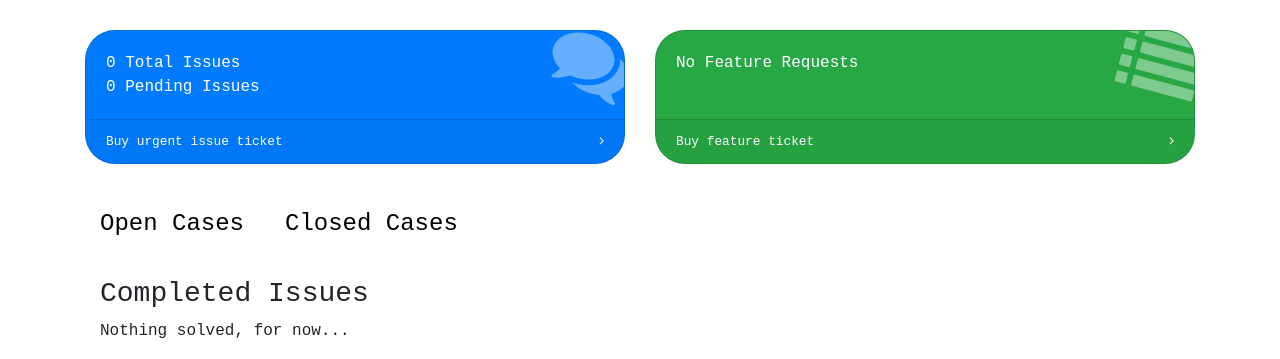
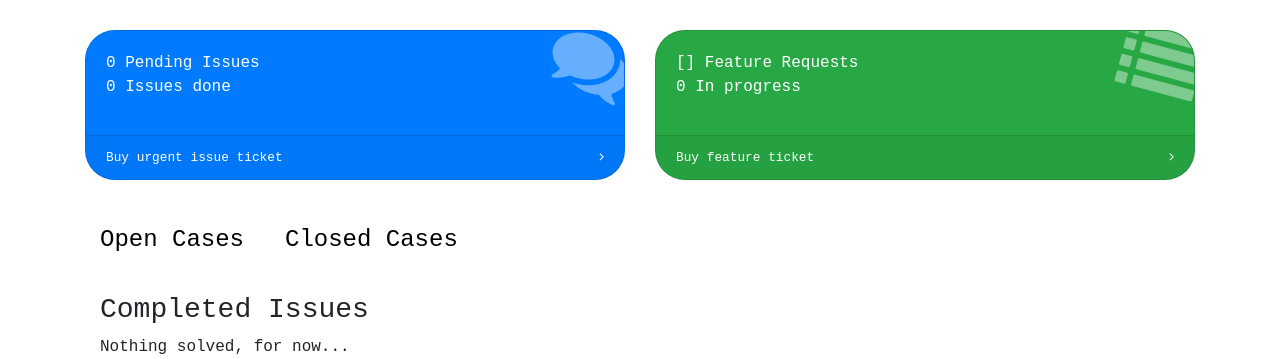
Before and after one commit to saraa123/django_project_tracker, a Django app: page /closed_issues_and_features in a window 1280 px wide. Shown: the part 56-415 px from the top of the page. Run offline with Django 3.2, Linux system fonts and the light colour scheme; data that the repository does not hold is empty; some libraries are stand-ins or nearby versions.

Commit message:
Altered counts: removed total counts for issues and features, count how many issues/features are done, pending features to do is no longer iterated through and features in progress has a separate div within the count.

```diff
--- a/to_do/templates/closed_issues_and_features.html
+++ b/to_do/templates/closed_issues_and_features.html
@@ -15,12 +15,14 @@
                     <i class="fa fa-fw fa-comments"></i>
                 </div>
 
-                <!-- Total issues count -->
-                <div class="mr-5">{{items.count}} Total Issues</div>
-
                 <!-- Pending issues count -->
                 {% for not_done in not_done_issues_count %}
                 <div class="mr-5">{{not_done}} Pending Issues</div>
+                {% endfor %}
+
+                <!-- Count issues done -->
+                {% for count in issues_done %}
+                    <p>{{count}} Issues done</p>
                 {% endfor %}
 
             </div> <!-- Close card-body class -->
@@ -44,17 +46,20 @@
                     <i class="fa fa-fw fa-list"></i>
                 </div>
 
-                <!-- Count features -->
-                {% if features.count == 0 %}
-                <div class="mr-5">No Feature Requests</div>
-                {% else %}
-                <div class="mr-5">{{features.count}} Total Features</div>
-                {% endif %}
+                <!-- Count features pending to do -->
+                <div class="mr-5"> {{pending_features_to_do_count}} Feature Requests</div>
+                <div class="mr-5">{{features_in_progress_count}} In progress</div>
 
-                <!-- Count features pending to do -->
-                {% for features_to_do in pending_features_to_do_count %}
-                <div class="mr-5">{{features_to_do}} Feature Requests/{{features_in_progress_count}} in progress</div>
+
+                <!-- Count issues done -->
+                {% for count in features_done %}
+                    {% if count == 1 %}
+                        <p>{{count}} Feature done</p>
+                    {% elif count > 1 %}
+                        <p>{{count}} Features done</p>
+                    {% endif %}
                 {% endfor %}
+
             </div>
 
             <!-- Link to products page -->
```
